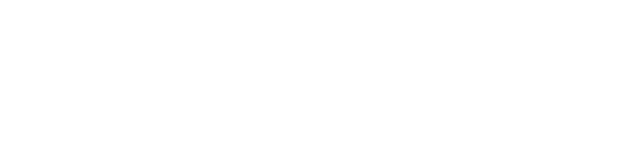
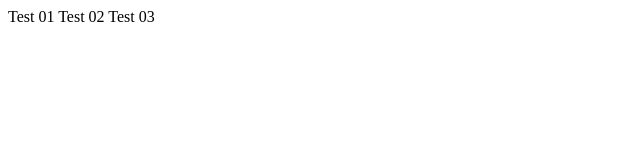
Before and after one commit to tuanlva20/testGitHub, a website: page NewDeveloperFile.html in a window 1280 px wide. Shown: the whole page, without its empty margins (0-640 px from the left). Drawn offline with Linux system fonts and the light colour scheme.

Commit message:
commit 15-10-2024 ver 1.1

```diff
--- a/NewDeveloperFile.html
+++ b/NewDeveloperFile.html
@@ -5,6 +5,8 @@
     <title>Title</title>
 </head>
 <body>
-
+Test 01
+Test 02
+Test 03
 </body>
 </html>
```
